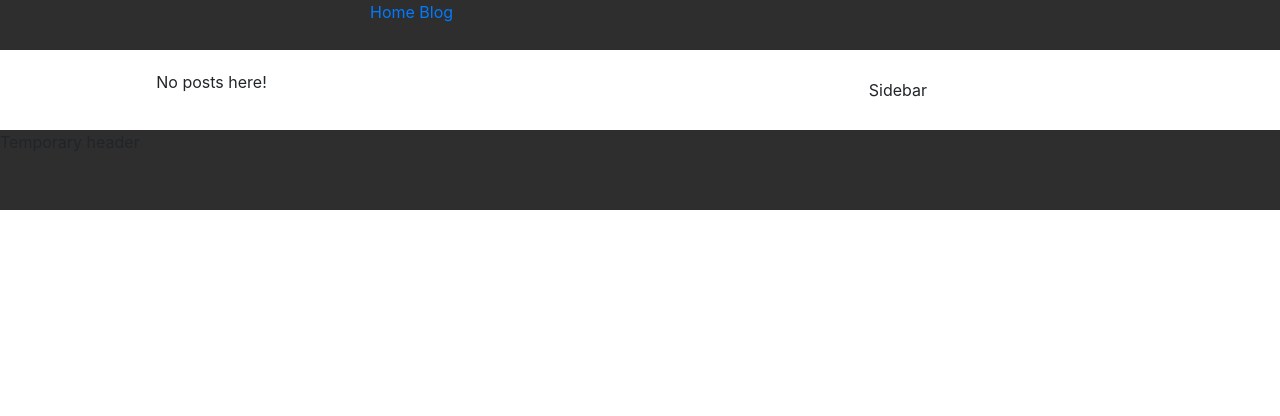
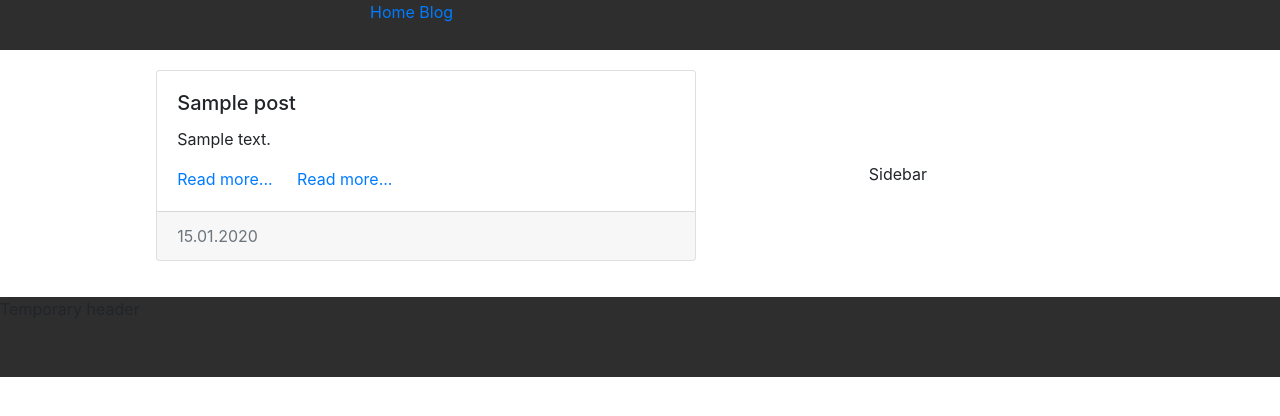
Before and after one commit to baikov/django-blog, a Django app: page /blog/ in a window 1280 px wide. Shown: the top 416 px of the page. Run offline with Django 3.2, Linux system fonts and the light colour scheme; tables that the repository leaves empty hold one stand-in row (values such as "Sample post"); some libraries are stand-ins or nearby versions.

Commit message:
template changes

```diff
--- a/src/blog/templates/blog/blog-list.html
+++ b/src/blog/templates/blog/blog-list.html
@@ -1,17 +1,18 @@
 {% extends 'base.html' %}
 {% block seo_title %}Post List{% endblock seo_title %}
 {% block content %}
-    {% if latest_post_list %}
+    {% if posts %}
         <div>
-            {% for post in latest_post_list %}
+            {% for post in posts %}
 
-            <div class="card mb-3">
+            <div class="card mb-3{% if post.is_highlighted %} featured{%endif%}">
                 {# <img src="" class="card-img-top"> #}
                 <div class="card-body">
                     <h5 class="card-title">{{ post.title }}</h5>
                     <p class="card-text">{{ post.short_text }}</p>
-                        <a href="{% url 'blog:detail' post.slug %}" class="card-link">Read more...</a>
-                        <a href="{{post.get_absolute_url}}" class="card-link">Read more...</a>
+                    <a href="{% url 'blog:detail' post.slug %}" class="card-link">Read more...</a>
+                    <a href="{{post.get_absolute_url}}" class="card-link">Read more...</a>
+                    {% if not post.is_published %}Draft{%endif%}
                 </div>
                 <div class="card-footer text-muted">{{ post.updated_date|date:"d.m.Y" }}</div>
             </div>
```
Also changed, not shown: src/blog/templates/blog/blog-detail.html (+15 -2 lines).
